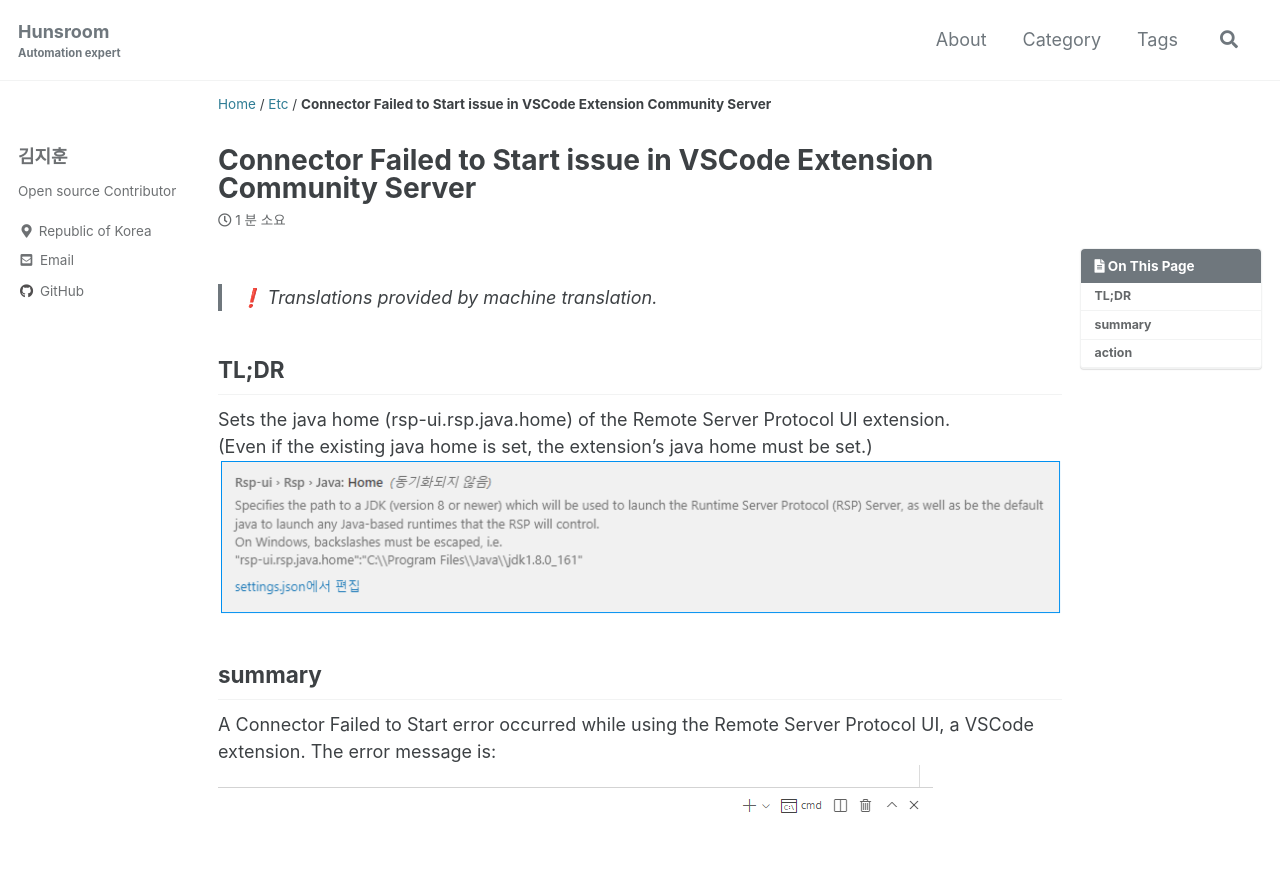
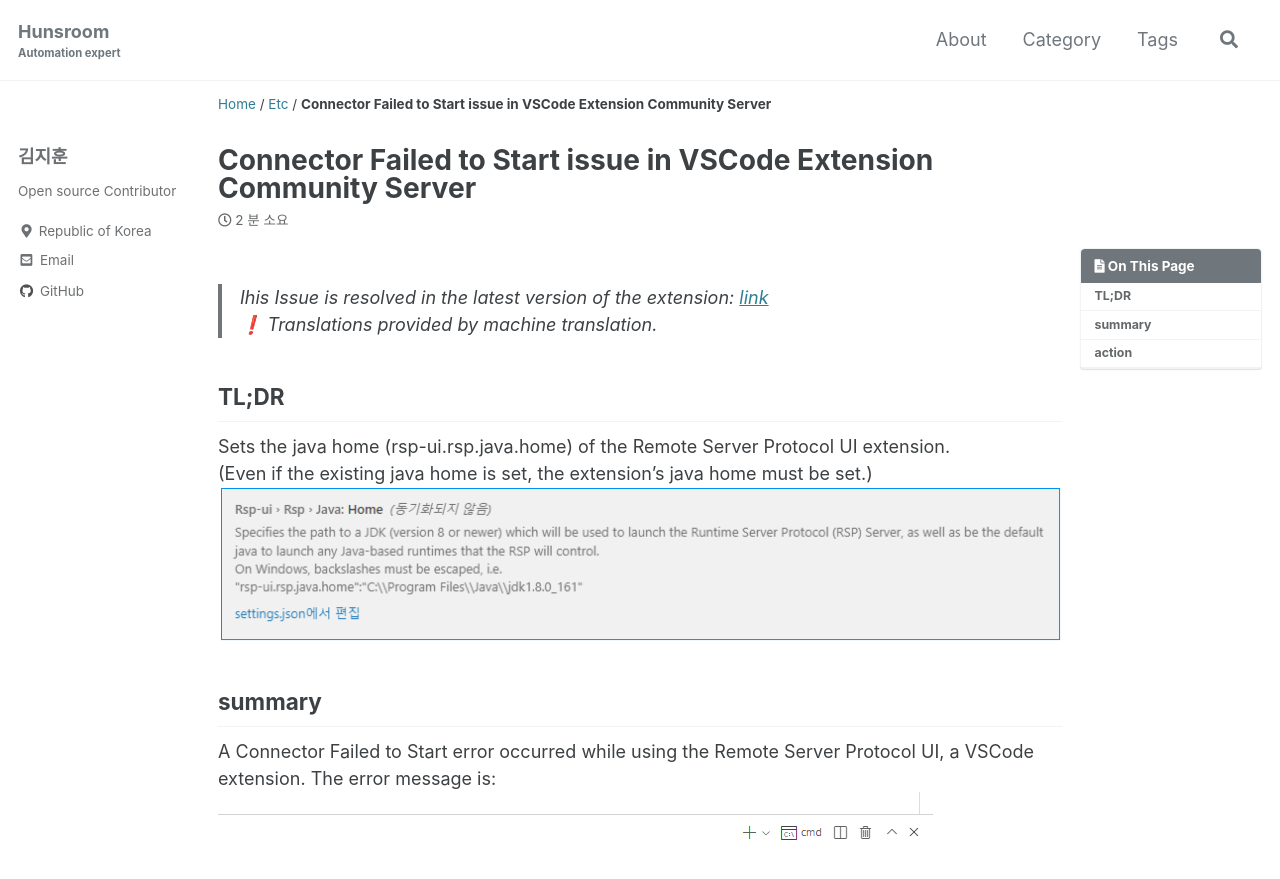
Before and after one commit to shblue21/shblue21.github.io, a Jekyll site: the page built from _posts/etc/2023-01-01-Connector-Failed-to-Start-issue-in-VSCode-Extension-Community-Server.md, in a window 1280 px wide and 900 px high. Shown: the top 879 px of the window. Built offline with Jekyll 4.4.1, drawn with Linux system fonts in a browser that asks for light colours; cached includes are drawn as plain includes; comment, search, counter and statistics services are not loaded.

Commit message:
fix issue

```diff
--- a/_posts/etc/2023-01-01-Connector-Failed-to-Start-issue-in-VSCode-Extension-Community-Server.md
+++ b/_posts/etc/2023-01-01-Connector-Failed-to-Start-issue-in-VSCode-Extension-Community-Server.md
@@ -10,6 +10,7 @@
 toc: true
 lang: en
 ---
+> Ihis Issue is resolved in the latest version of the extension: [link](https://github.com/redhat-developer/rsp-server-community/issues/152)
 > ❗ Translations provided by machine translation.
 
 ## TL;DR
```
